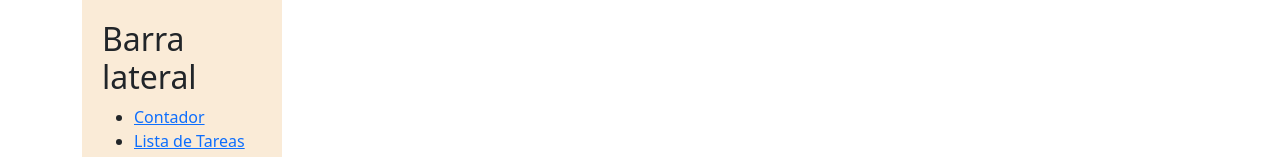
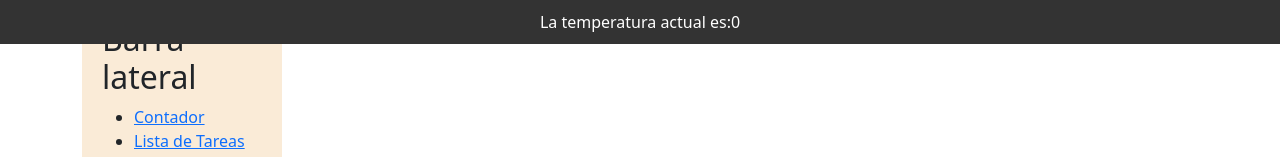
Before and after one commit to pralamo22/proyecto-vue, a Vue app: page / in a window 1280 px wide. Shown: the top 157 px of the page. Built offline with nearby package versions, Linux system fonts and the light colour scheme; no server answers.

Commit message:
mal asunto con watch. Retrocedemos y en rama 2 lo intentamos de nuevo desde la validacion

```diff
--- a/package.json
+++ b/package.json
@@ -12,6 +12,7 @@
   "dependencies": {
     "@popperjs/core": "^2.11.8",
     "@vee-validate/yup": "^4.13.2",
+    "axios": "^1.7.4",
     "bootstrap": "^5.3.3",
     "pinia": "^2.1.7",
     "vee-validate": "^4.13.2",
--- /dev/null
+++ b/src/components/Header.vue
@@ -0,0 +1,30 @@
+<template>
+    <div class="header">
+        La temperatura actual es: <Weather></Weather>
+
+    </div>
+</template>
+
+<script setup>
+    import Weather from './Weather.vue';
+</script>
+
+<style lang="css" scoped>
+    .header {
+        display: flex;
+        justify-content: center;
+        align-items: center;
+        padding: 10px 20px;
+        position: fixed;
+        top: 0;
+        right: 0;
+        left: 0;
+        background-color: #333;
+        color: white;
+    }
+
+    h3 {
+        margin: 0;
+        display: inline-flexbox;
+    }
+</style>
--- /dev/null
+++ b/src/components/Weather.vue
@@ -0,0 +1,16 @@
+<!-- eslint-disable vue/multi-word-component-names -->
+<template>
+  <div>{{ weatherStore.temperatura }}</div>
+</template>
+
+<script setup>
+import { useWeather } from "../composables/useWeather";
+import { onMounted } from "vue";
+import { useWeatherStore } from "@/stores/weatherStore";
+
+const weatherStore = useWeatherStore();
+onMounted(() => {
+  useWeather();
+});
+</script>
+<style lang="css" scoped></style>
--- /dev/null
+++ b/src/composables/useWeather.js
@@ -0,0 +1,10 @@
+import { useWeatherStore } from "@/stores/weatherStore";
+
+import { getTemperatura } from "@/helpers/getWeather.js";
+
+export const useWeather = async () => {
+  const temperatura = await getTemperatura();
+  alert(temperatura);
+  const weatherStore = useWeatherStore;
+  weatherStore.temperatura = temperatura;
+};
--- /dev/null
+++ b/src/helpers/getWeather.js
@@ -0,0 +1,11 @@
+import axios from "axios";
+
+const API_URL =
+  "https://api.open-meteo.com/v1/forecast?latitude=43.4647&longitude=-3.8044&hourly=temperature_2m&timezone=auto";
+
+export const getTemperatura = async () => {
+  const respuesta = await axios.get(API_URL);
+  //   alert(respuesta.data.hourly.temperature_2m);
+  const nuevaTemperatura = respuesta.data.time.temperature_2m[1];
+  return nuevaTemperatura;
+};
--- /dev/null
+++ b/src/stores/weatherStore.js
@@ -0,0 +1,12 @@
+import { defineStore } from "pinia";
+import { ref } from 'vue';
+
+
+export const useWeatherStore = defineStore('weather', () => {
+    const temperatura = ref(0);
+
+    const setTemperatura = (temp) => {
+        temperatura.value = temp;
+    }
+    return { temperatura, setTemperatura };
+});
--- a/src/views/MainView.vue
+++ b/src/views/MainView.vue
@@ -1,4 +1,5 @@
 <template>
+  <Header></Header>
   <div class="container">
     <Sidebar />
     <div class="content">
@@ -9,6 +10,7 @@
 
 <script setup>
 import Sidebar from "../components/Sidebar.vue";
+import Header from "@/components/Header.vue";
 </script>
 <style scoped>
 .container {
```
Also changed, not shown: 1 other file (tests, documents, lock files or other folders). Lines whose indentation alone changed are shown as unchanged.
